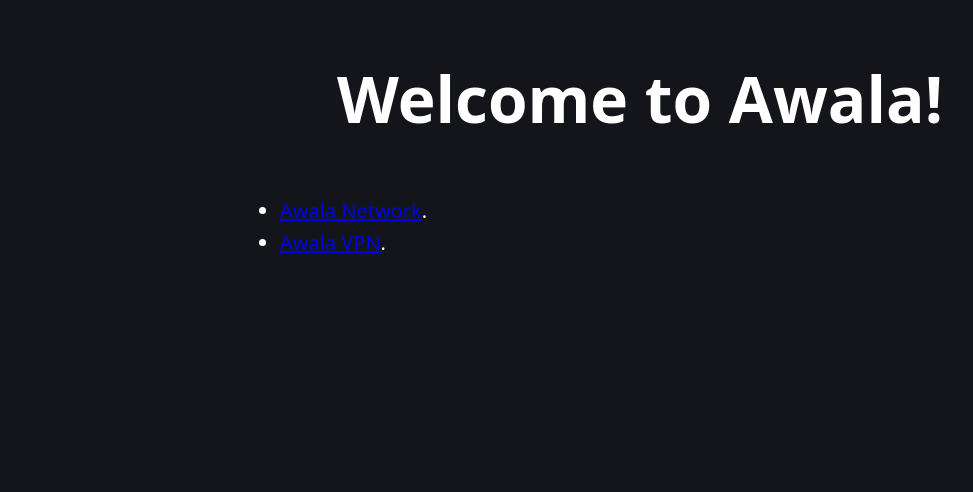
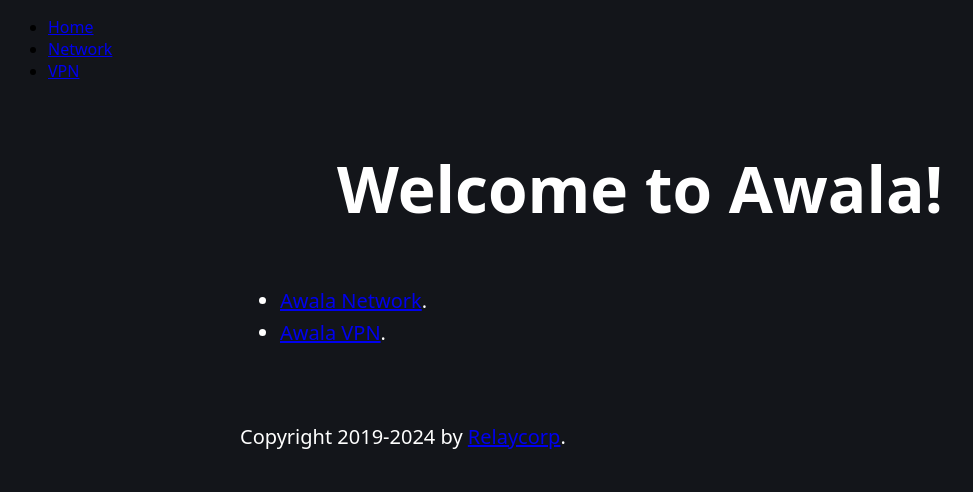
Before and after one commit to AwalaApp/network-website, an Astro site in the folder v2/: page /en in a window 1280 px wide. Shown: the whole page, without its empty margins (0-973 px from the left). Built offline with nearby package versions, Linux system fonts and the light colour scheme; Astro itself is replaced by a stand-in of ours.

Commit message:
Factor out top nav and footer

```diff
--- /dev/null
+++ b/v2/src/components/Footer.astro
@@ -0,0 +1,3 @@
+<footer>
+    <p>Copyright 2019-2024 by <a href="https://relaycorp.tech">Relaycorp</a>.</p>
+</footer>
--- /dev/null
+++ b/v2/src/components/TopNav.astro
@@ -0,0 +1,18 @@
+---
+import { getRelativeLocaleUrl } from 'astro:i18n';
+
+const locale = Astro.currentLocale!;
+---
+<nav>
+    <ul>
+        <li>
+            <a href={getRelativeLocaleUrl(locale, '/')}>Home</a>
+        </li>
+        <li>
+            <a href={getRelativeLocaleUrl(locale, '/network')}>Network</a>
+        </li>
+        <li>
+            <a href={getRelativeLocaleUrl(locale, '/vpn')}>VPN</a>
+        </li>
+    </ul>
+</nav>
--- a/v2/src/layouts/Base.astro
+++ b/v2/src/layouts/Base.astro
@@ -1,6 +1,9 @@
 ---
+import { z } from 'astro:content';
+
 import Skeleton from './Skeleton.astro';
-import { z } from 'astro:content';
+import Footer from '../components/Footer.astro';
+import TopNav from '../components/TopNav.astro';
 
 const schema = z.object({
   title: z.string(),
@@ -11,7 +14,9 @@
 ---
 
 <Skeleton title={title} description={description}>
+    <TopNav />
 	<main>
 		<slot />
 	</main>
+    <Footer />
 </Skeleton>
--- a/v2/src/layouts/Skeleton.astro
+++ b/v2/src/layouts/Skeleton.astro
@@ -39,7 +39,7 @@
 		font-family: system-ui, sans-serif;
 		background: #13151a;
 	}
-	main {
+	main, footer {
 		margin: auto;
 		padding: 1rem;
 		width: 800px;
```
